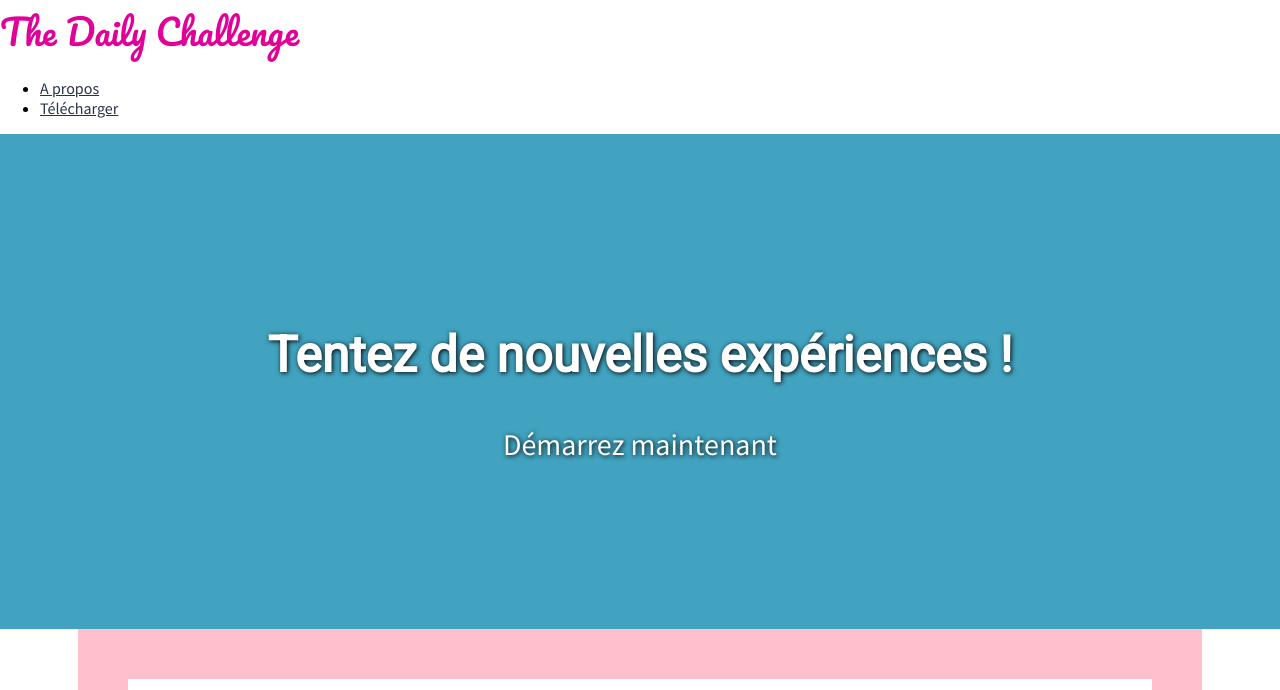
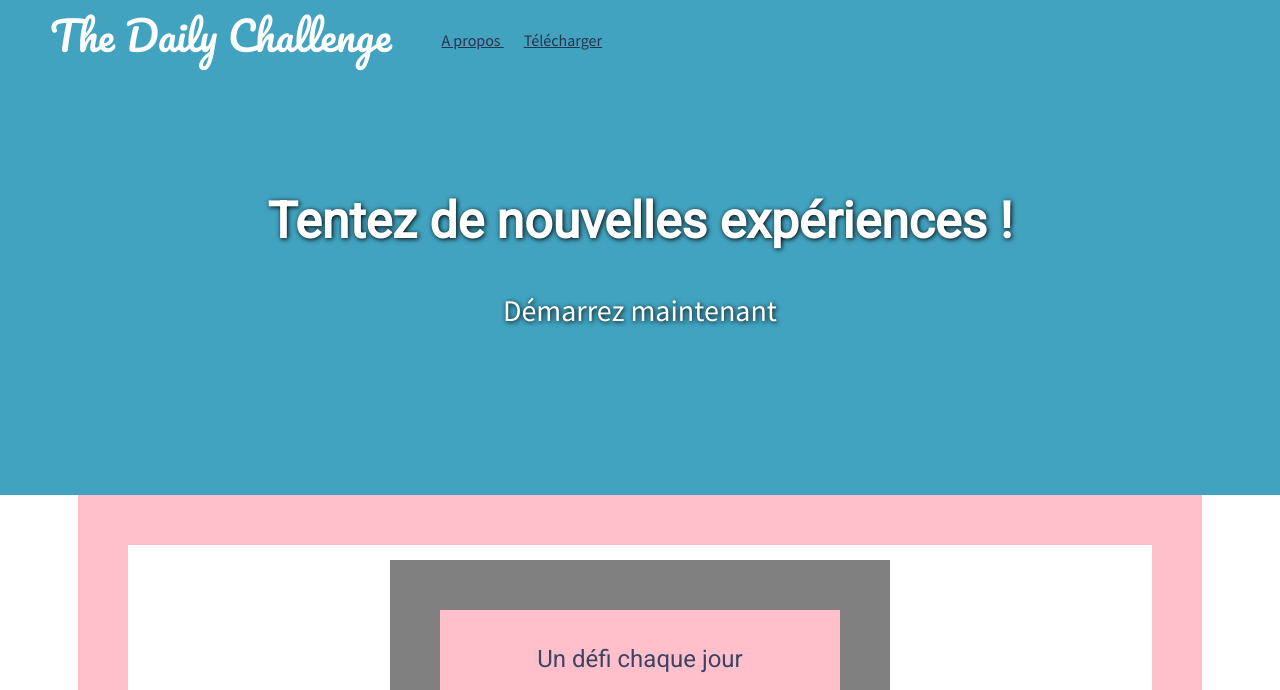
Before and after one commit to Labocl13/CoursCode, a plain HTML site: page 2/index.html in a window 1280 px wide. Shown: the top 690 px of the page. Drawn offline with Linux system fonts and the light colour scheme.

Commit message:
Girly website / Etape 2

```diff
--- a/2/style.css
+++ b/2/style.css
@@ -12,6 +12,15 @@ nav{
   display:inline;
   font-size: 1em;
   font-family: 'Source Sans Pro', sans-serif;
+}
+
+nav li {
+  margin: 10px; display:inline;
+}
+
+nav ul {
+  float: left;
+  margin-top: 30px;
 }
 
 h1{
@@ -42,9 +51,11 @@ a:hover {
 }
 
 #logo{
-  color: rgb(225, 0, 152);
-  font-size: 35px;
+  color: white;
+  font-size: 40px;
   font-family: 'Pacifico', cursive;
+  float: left;
+  margin-left: 50px;
 }
 
 /* Mis en forme de la baseline */
@@ -68,6 +79,12 @@ a:hover {
   font-weight: lighter;
   text-decoration: none;
 }
+
+#baseline a:hover {
+  position: relative;
+  top:10px;
+}
+
  .feature {
   border: 50px solid grey;
   margin: 15px;
@@ -77,6 +94,9 @@ a:hover {
   background : pink;
 }
  #apropos{
+  display: flex;
+  flex-wrap: wrap;
+  justify-content: center;
   border: 50px solid pink;
   margin:  auto;
   width: 80%;
```
